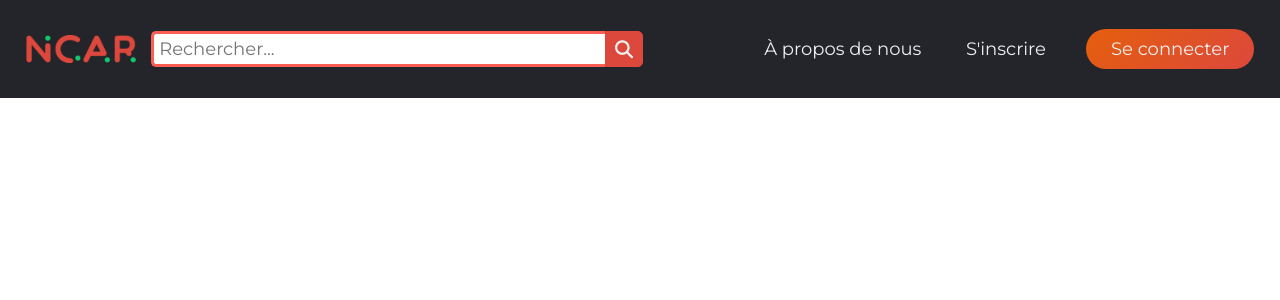
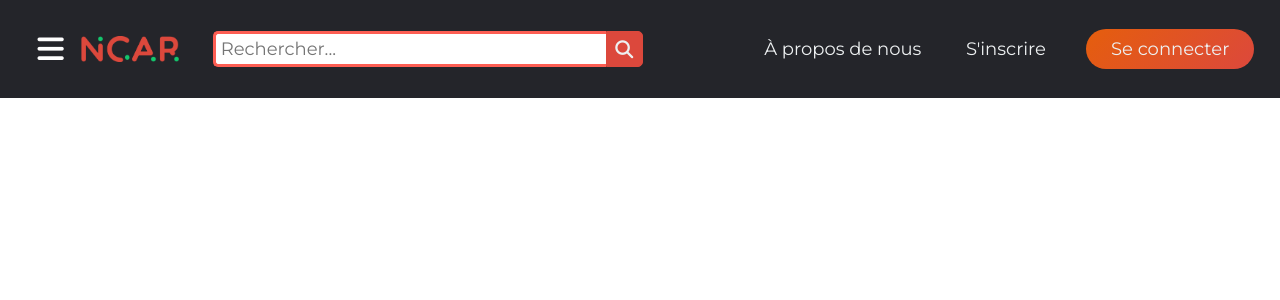
Before and after one commit to loupid/CarRentalWeb, a PHP site: page / in a window 1280 px wide. Shown: the top 300 px of the page. Run offline with PHP 8.4, Linux system fonts and the light colour scheme; some libraries are stand-ins or nearby versions.

Commit message:
burger button

```diff
--- a/CSS/styles.css
+++ b/CSS/styles.css
@@ -1,10 +1,7 @@
 @import url('https://fonts.googleapis.com/css2?family=Montserrat&display=swap');
 
 @media only screen and (max-width:620px) {
-    /* For mobile phones: */
-    .menu, .main, .right {
-        width:100%;
-    }
+
 }
 
 body {
@@ -31,7 +28,7 @@ header {
 .logo {
     cursor: pointer;
     margin-right: auto;
-    width: 9%;
+    width: 8%;
 }
 
 .nav_links {
@@ -67,7 +64,7 @@ button:hover {
 }
 
 .search {
-    width: 40%;
+    width: 35%;
     display: flex;
     margin-right: 5%;
 }
@@ -88,7 +85,7 @@ button:hover {
     box-shadow: 0 0 5px #dc483c;
 }
 
-.btn_search{
+#btn_search{
     width: 40px;
     height: 36px;
     border: 1px solid #dc483c;
@@ -98,3 +95,23 @@ button:hover {
     cursor: pointer;
     font-size: 20px;
 }
+
+#btn_burger{
+    width: 50px;
+    height: 50px;
+    background: #24252A;
+    margin-right: 5px;
+    text-align: center;
+    cursor: pointer;
+    font-size: 20px;
+    border: none;
+}
+
+#btn_burger i:hover{
+    color: #fd5e53;
+}
+
+#btn_burger i{
+    font-size: 30px;
+    color: white;
+}
--- a/index.php
+++ b/index.php
@@ -9,10 +9,11 @@
 </head>
 <body>
     <header>
+        <button type="submit" id="btn_burger"><i class="fas fa-bars"></i></button>
         <img class="logo" src="Images/Logo.PNG" alt="logo">
         <div class="search">
             <input type="text" class="search_box" placeholder="Rechercher...">
-            <button type="submit" class="btn_search"><i class="fa fa-search"></i></button>
+            <button type="submit" id="btn_search"><i class="fa fa-search"></i></button>
         </div>
         <nav>
             <ul class="nav_links">
```
